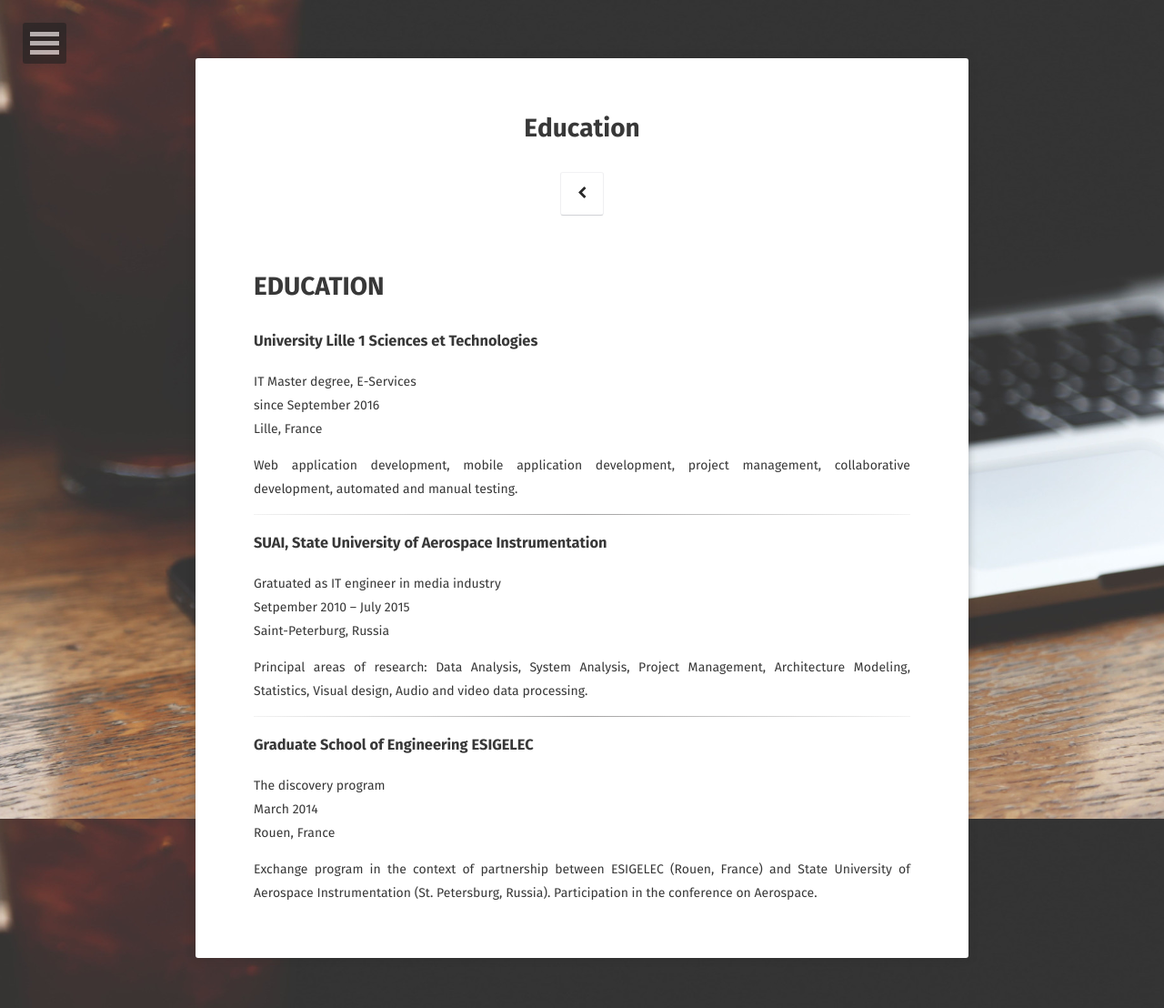
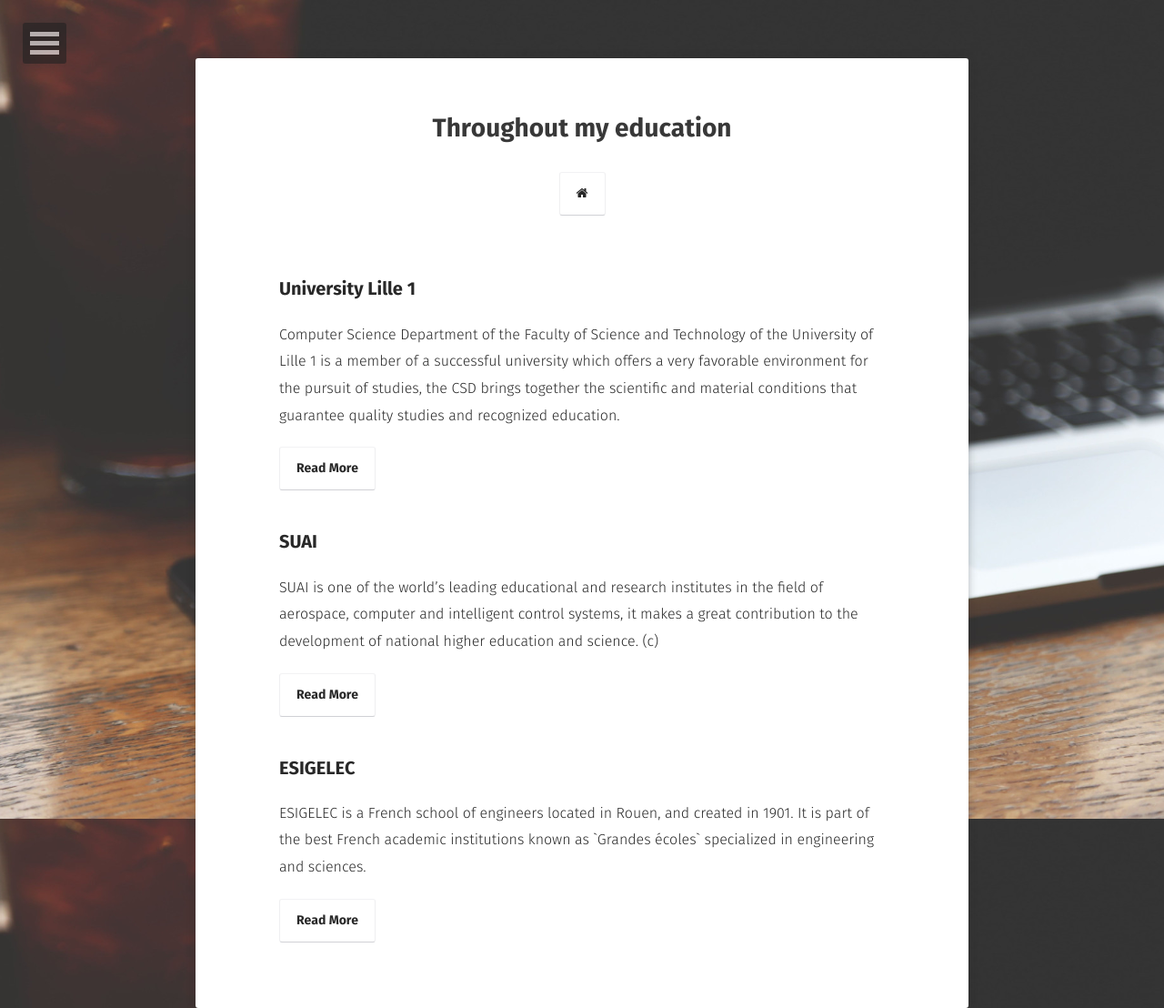
Before and after one commit to LinaEfer/linaefer.github.io, a Jekyll site: the page built from education/index.md, in a window 1280 px wide. Shown: the whole page at 91% size. Built offline with Jekyll 4.4.1, drawn with Linux system fonts in a browser that asks for light colours; some web fonts are replaced.

Commit message:
Feat: Education - add summary

```diff
--- a/_config.yml
+++ b/_config.yml
@@ -1,5 +1,5 @@
 # Site
-title:              Sea hedgehog
+title:              Vasilina Frolkova
 bio:                'Master student in E-Services, University Lille 1'
 description:        "Web-Developer"
 reading_time:       true
@@ -8,7 +8,7 @@ logo:               'assets/img/logo_2.png'
 background:         'assets/img/placeholder-big.jpg'
 tiled_bg:           false   # Set this true if you want to tile your background image, otherwise it will be covered
 locale:             en_US
-url:                https://linaefer.github.io/sea_hedgehog/  #https://taylantatli.github.io/Moon
+url:                https://linaefer.github.io/sea_hedgehog
 
 # Jekyll
 permalink:          /:title/
@@ -44,13 +44,13 @@ github-url:         LinaEfer
 #stackoverflow:     123456/username   from a "http://stackoverflow.com/users/123456/username" link
 linkedin:           vasilina-frolkova-63433b131
 #xing:              username
-#instagram:         username
+instagram:          linaefer
 #lastfm:            username
 #tumblr:            username
 #medium:            '@username'
 #pinterest:         username
 #foursquare:        username
-#steam:              username
+#steam:             username
 #dribbble:          username
 #youtube:           username
 #youtube-channel:   channel
--- /dev/null
+++ b/_layouts/education.html
@@ -0,0 +1,44 @@
+---
+layout: compress
+---
+<!DOCTYPE html>
+<!--[if lt IE 7]><html class="no-js lt-ie9 lt-ie8 lt-ie7"> <![endif]-->
+<!--[if (IE 7)&!(IEMobile)]><html class="no-js lt-ie9 lt-ie8"><![endif]-->
+<!--[if (IE 8)&!(IEMobile)]><html class="no-js lt-ie9"><![endif]-->
+<!--[if gt IE 8]><!--> <html class="no-js"><!--<![endif]-->
+<head>
+    {% include head.html %}
+</head>
+<body>
+    {% include nav.html %}
+    <!-- Header -->
+    <header class="header" role="banner">
+        <div class="wrapper animated fadeIn">
+            <div class="content">
+                <div class="post-title">
+                    <h1>{{ page.title }}</h1>
+                    <a class="btn zoombtn" href="{{site.url}}">
+                        <i class="fa fa-home"></i>
+                    </a>
+                </div>
+                <div class="post-list">
+                    {% for post in site.posts %}
+                        {% if post.education %}
+                    <ul>
+                        <li class="wow fadeInLeft" data-wow-duration="1.5s">
+                            <a class="zoombtn" href="{{ site.url }}{{ post.url }}">{{ post.title }}</a>
+                            <p>{{ post.excerpt }}</p>
+                            <a href="{{ site.url }}{{ post.url }}" class="btn zoombtn">Read More</a>
+                        </li>
+                    </ul>
+                      {% endif %}
+                    {% endfor %}
+                </div>
+            </div>
+        </div>
+    </header>
+    {% include scripts.html %}
+    <script src="{{ site.url }}/assets/js/wow.min.js"></script>
+    <script type="text/javascript">(new WOW).init();</script>
+</body>
+</html>
--- /dev/null
+++ b/_posts/2014-03-15-esigelec.md
@@ -0,0 +1,20 @@
+---
+layout: post
+title:  "ESIGELEC"
+date:   2014-03-15
+excerpt: " ESIGELEC is a French school of engineers located in Rouen, and created in 1901. It is part of the best French academic institutions known as `Grandes écoles` specialized in engineering and sciences."
+feature: 'assets/img/esigelec.jpg'
+education: true
+---
+
+### Graduate School of Engineering ESIGELEC
+The discovery program
+March 2014
+Rouen, France
+
+Exchange program in the context of partnership between ESIGELEC (Rouen, France) and State University of Aerospace Instrumentation (St. Petersburg, Russia). Participation in the conference on Aerospace.
+{: style="text-align:justify;" :}
+
+[Official page of graduate school][website].
+
+[website]: http://www.esigelec.fr
--- /dev/null
+++ b/_posts/2015-05-30-suai.md
@@ -0,0 +1,21 @@
+---
+layout: post
+title:  "SUAI"
+date:   2015-05-30
+excerpt: "SUAI is one of the world’s leading educational and research institutes in the field of aerospace, computer
+and intelligent control systems, it makes a great contribution to the development of national higher education and science. (c)"
+feature: 'assets/img/suai.jpg'
+education: true
+---
+
+### SUAI, State University of Aerospace Instrumentation
+Gratuated as IT engineer in media industry
+Setpember 2010 – July 2015
+Saint-Peterburg, Russia
+
+Principal areas of research: Data Analysis, System Analysis, Project Management, Architecture Modeling, Statistics, Visual design, Audio and video data processing.
+{: style="text-align:justify;" :}
+
+[Official page of university][website].
+
+[website]: http://suai.ru/
--- /dev/null
+++ b/_posts/2017-06-15-lille-1.md
@@ -0,0 +1,20 @@
+---
+layout: post
+title:  "University Lille 1"
+date:   2017-06-15
+excerpt: "Computer Science Department of the Faculty of Science and Technology of the University of Lille 1 is a member of a successful university which offers a very favorable environment for the pursuit of studies, the CSD brings together the scientific and material conditions  that guarantee quality studies and recognized education."
+feature: 'assets/img/lille.jpg'
+education: true
+---
+
+### University Lille 1 Sciences et Technologies
+IT Master degree, E-Services
+since September 2016
+Lille, France
+
+Web application development, mobile application development, project management, collaborative development, automated and manual testing.
+{: style="text-align:justify;" :}
+
+[Official page of university][website].
+
+[website]: http://fil.univ-lille1.fr/
--- a/education/index.md
+++ b/education/index.md
@@ -1,36 +1,6 @@
 ---
-layout: page
-title: Education
-tags: [education]
+layout: education
+title: Throughout my education
+excerpt:
 comments: false
 ---
-
-# EDUCATION
-
-### University Lille 1 Sciences et Technologies
-IT Master degree, E-Services
-since September 2016
-Lille, France
-
-Web application development, mobile application development, project management, collaborative development, automated and manual testing.
-{: style="text-align:justify;" :}
-
-* * *
-
-### SUAI, State University of Aerospace Instrumentation
-Gratuated as IT engineer in media industry
-Setpember 2010 – July 2015
-Saint-Peterburg, Russia
-
-Principal areas of research: Data Analysis, System Analysis, Project Management, Architecture Modeling, Statistics, Visual design, Audio and video data processing.
-{: style="text-align:justify;" :}
-
-* * *
-
-### Graduate School of Engineering ESIGELEC
-The discovery program
-March 2014
-Rouen, France
-
-Exchange program in the context of partnership between ESIGELEC (Rouen, France) and State University of Aerospace Instrumentation (St. Petersburg, Russia). Participation in the conference on Aerospace.
-{: style="text-align:justify;" :}
```
Also changed, not shown: _layouts/experience.html (added, +44 -0 lines), about/index.md (+9 -3 lines), assets/img/lille.jpg (added), assets/img/suai.jpg (added), 1 other file.
